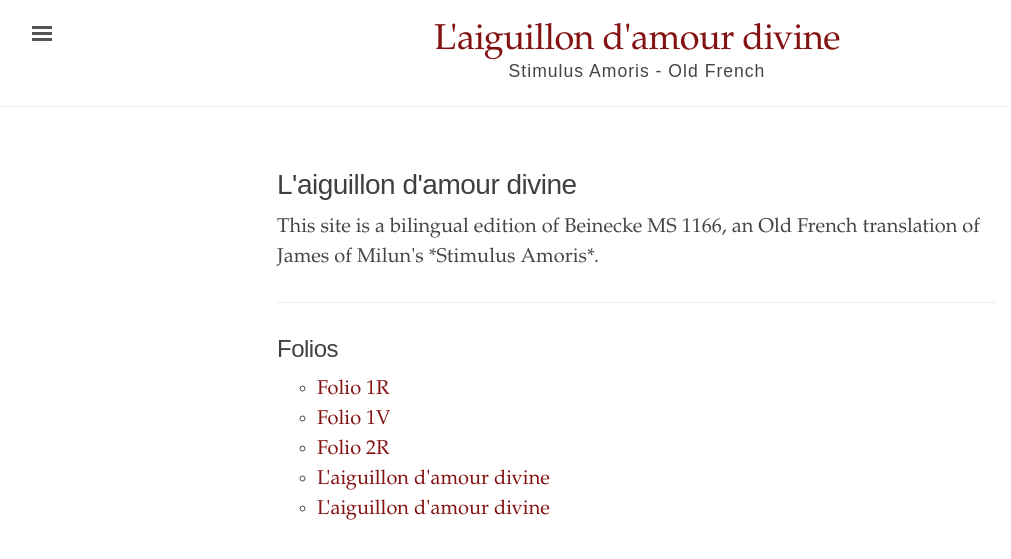
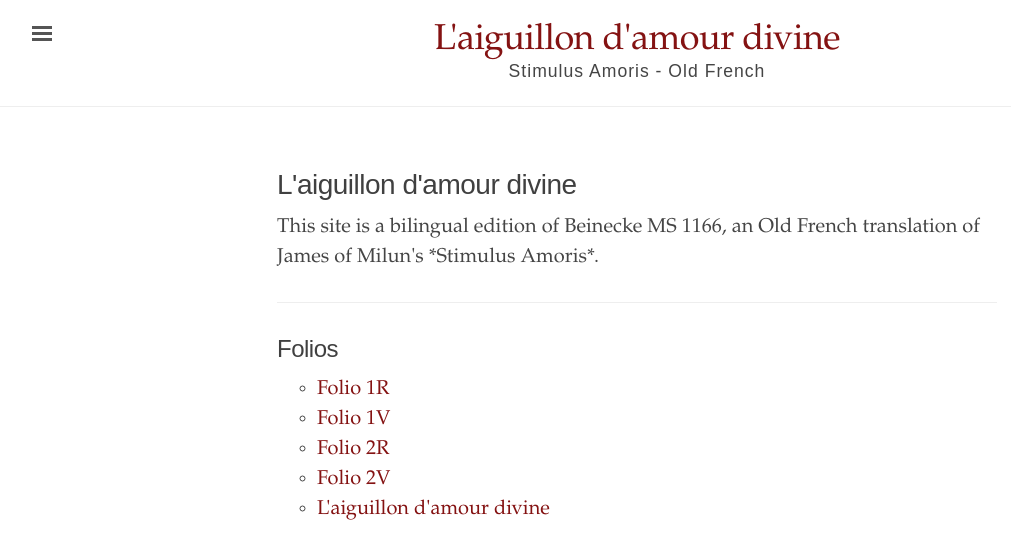
Before and after one commit to oldfrenchtexts/L-aiguillon-d-amour-divine, a Jekyll site: the page built from index.html, in a window 1280 px wide. Shown: the top 559 px of the page, without its empty margins (3-1014 px from the left). Built offline with Jekyll 4.4.1, drawn with Linux system fonts in a browser that asks for light colours.

Commit message:
Update Folio 2V.md

```diff
--- a/_texts/Folio 2V.md
+++ b/_texts/Folio 2V.md
@@ -1,9 +1,9 @@
 ---
 layout: narrative
-title: L'aiguillon d'amour divine
+title: Folio 2V
 author: James of Milan
 editor: Aaron Kestle
-source: Folio 2V
+source: Beinecke MS 1166
 ---
 
 ![Beinecke MS 1166](https://raw.githubusercontent.com/oldfrenchtexts/randomtexts/master/assets/Beinecke%20MS%201166%20Small.jpg)
```
